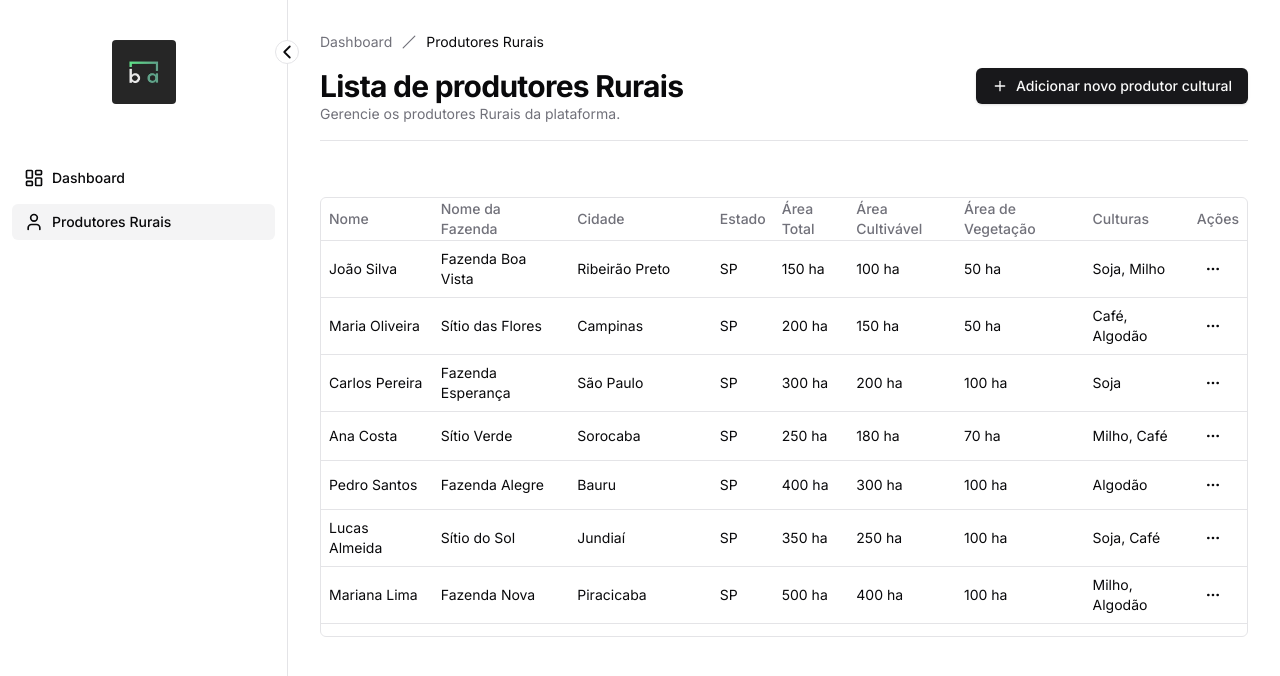
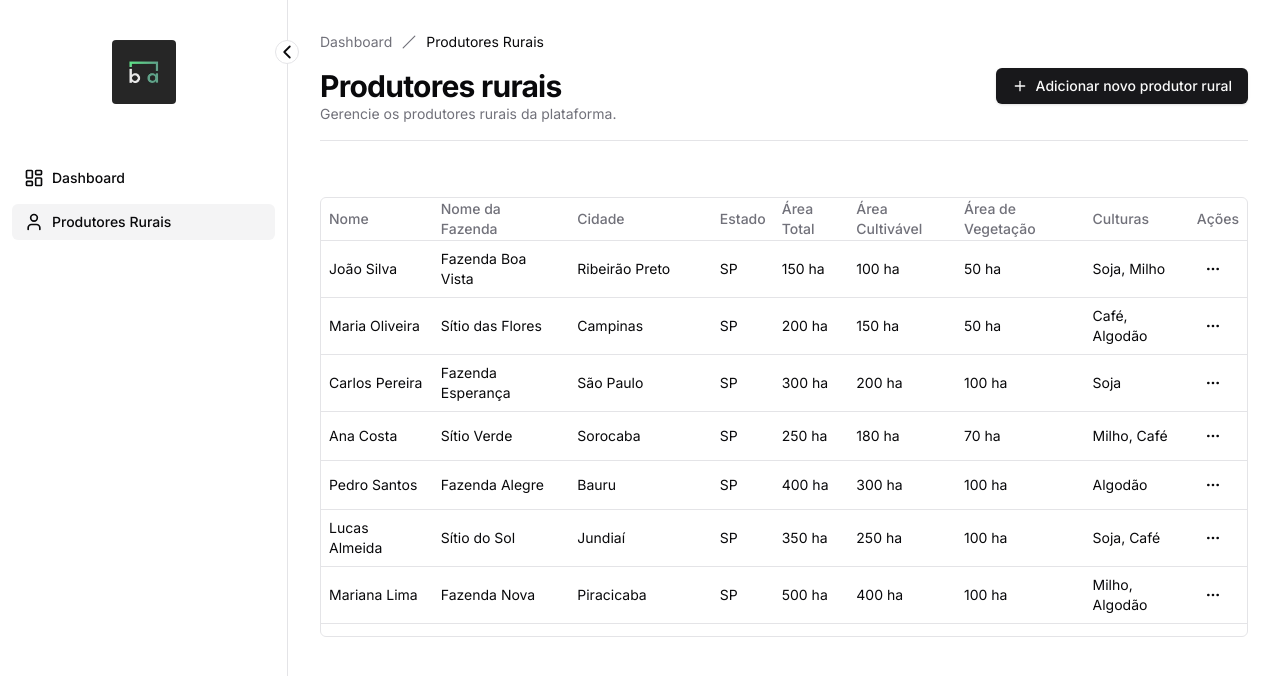
Before and after one commit to mateusbirtann/brain-agriculture-frontend-challenge, a Next.js app: page /dashboard/farmer in a window 1280 px wide. Shown: the top 676 px of the page. Built offline with nearby package versions, Linux system fonts and the light colour scheme.

Commit message:
fix typo page title and description for farmer dashboard

```diff
--- a/app/dashboard/farmer/page.tsx
+++ b/app/dashboard/farmer/page.tsx
@@ -29,14 +29,14 @@
 
         <div className="flex items-start justify-between">
           <Heading
-            title="Lista de produtores Rurais"
-            description="Gerencie os produtores Rurais da plataforma."
+            title="Produtores rurais"
+            description="Gerencie os produtores rurais da plataforma."
           />
           <Link
             href={'/dashboard/farmer/new'}
             className={cn(buttonVariants({ variant: 'default' }))}
           >
-            <Plus className="mr-2 h-4 w-4" /> Adicionar novo produtor cultural
+            <Plus className="mr-2 h-4 w-4" /> Adicionar novo produtor rural
           </Link>
         </div>
         <Separator />
```
